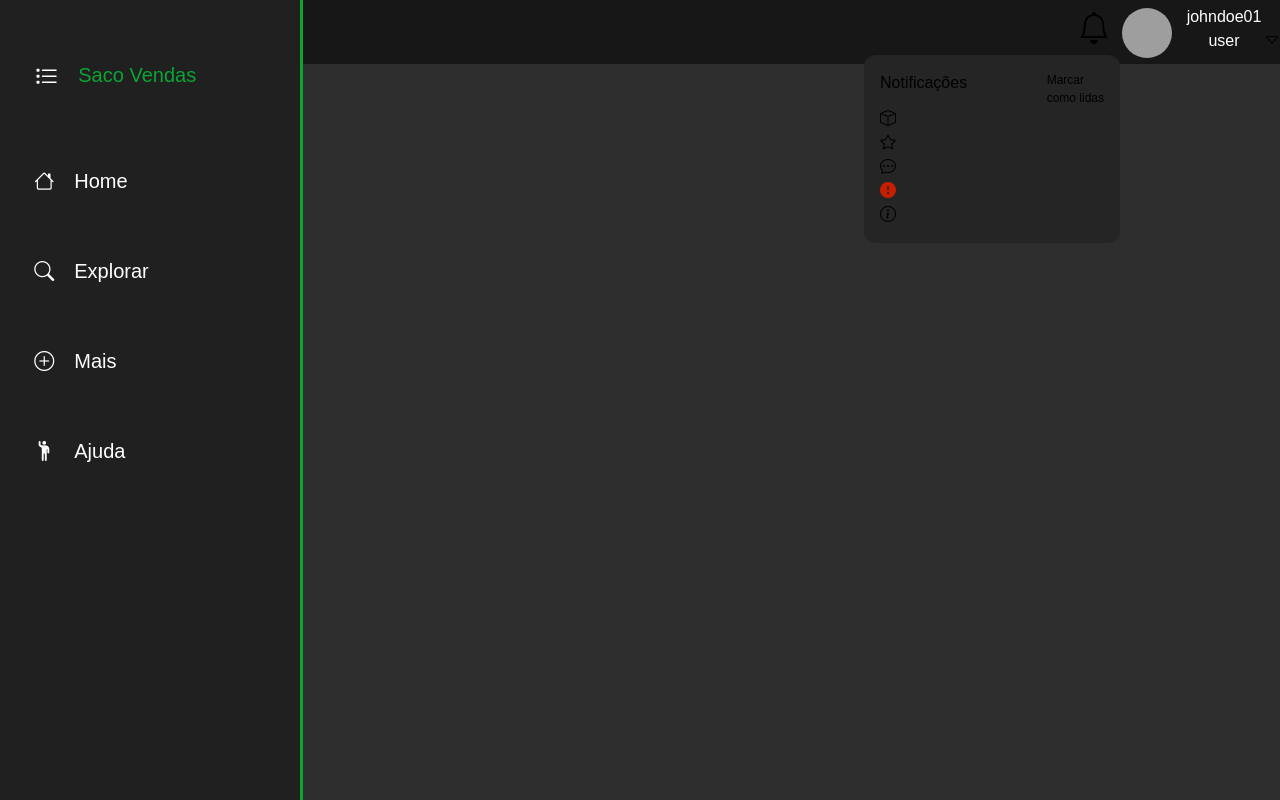
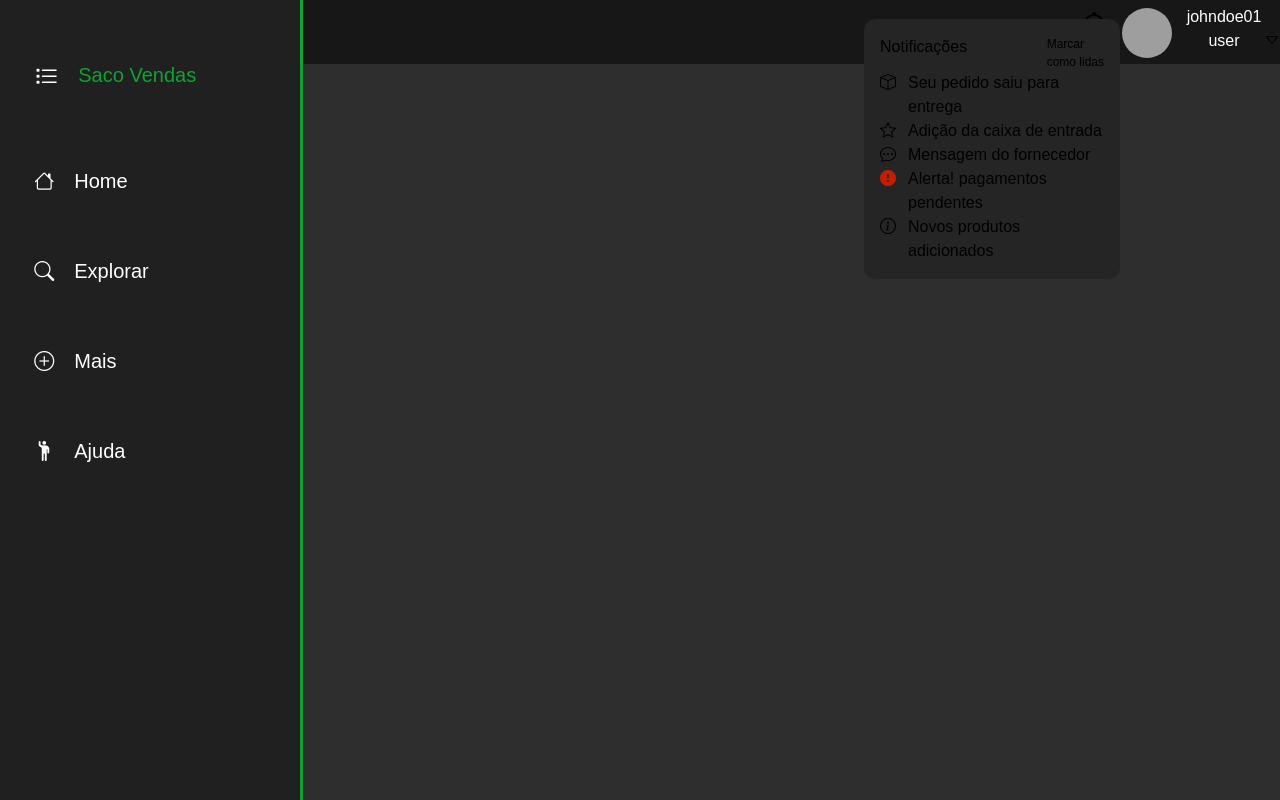
Before and after one commit to iurilugao01/SacoVendas, a Vue app: page / in a window 1280 px wide. Both pictures are taken after a click on the icon 1094 px from the left and 29 px from the top of the page. Built offline with nearby package versions, Linux system fonts and the light colour scheme; grey boxes are pictures that could not be loaded.

Commit message:
entry box

```diff
--- a/src/components/AppNotifybox.vue
+++ b/src/components/AppNotifybox.vue
@@ -4,30 +4,35 @@ const notifys = [
     tittle: "Seu pedido saiu para entrega",
     type: "delivery",
     viewed: false,
+    dateCreated: "2024-08-24 13:38:56",
     content: "lorem",
   },
   {
     tittle: "Adição da caixa de entrada",
     type: "new",
     viewed: false,
+    dateCreated: "2024-08-24 13:38:56",
     content: "",
   },
   {
     tittle: "Mensagem do fornecedor",
     type: "message",
     viewed: false,
+    dateCreated: "2024-08-24 13:38:56",
     content: "lorem",
   },
   {
     tittle: "Alerta! pagamentos pendentes",
     type: "alert",
     viewed: false,
+    dateCreated: "2024-08-24 13:38:56",
     content:
       "ainda nao foi emitido o pagamento do lote de 32000 sacos de lixo de medio porte",
   },
   {
     tittle: "Novos produtos adicionados",
     viewed: false,
+    dateCreated: "2024-08-24 13:38:56",
     content: "ienvidnvcsdncosdncodskmcakmcaos",
   },
 ];
@@ -54,6 +59,9 @@ const notifys = [
             'bi-info-circle': !notify.type,
           }"
         ></i>
+        <div class="notify-message-content">
+          <span>{{ notify.tittle }}</span>
+        </div>
       </div>
     </div>
   </div>
@@ -84,6 +92,15 @@ const notifys = [
   cursor: pointer;
 }
 
+.notify-message {
+  display: flex;
+  flex-direction: row;
+}
+
+.notify-message-content {
+  margin-left: 12px;
+}
+
 .bi-lightbulb-fill {
   color: #d0ff00;
 }
```
